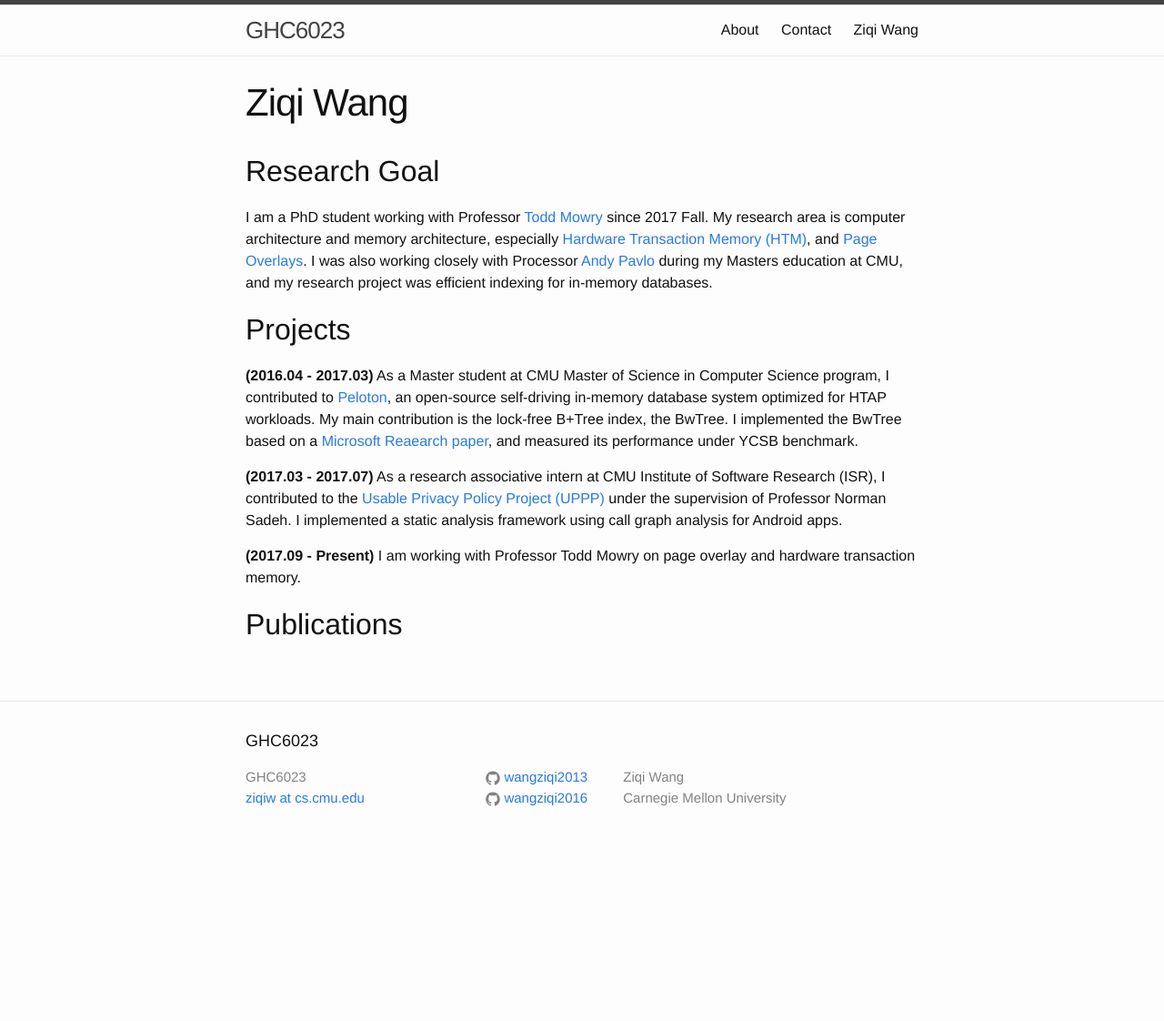
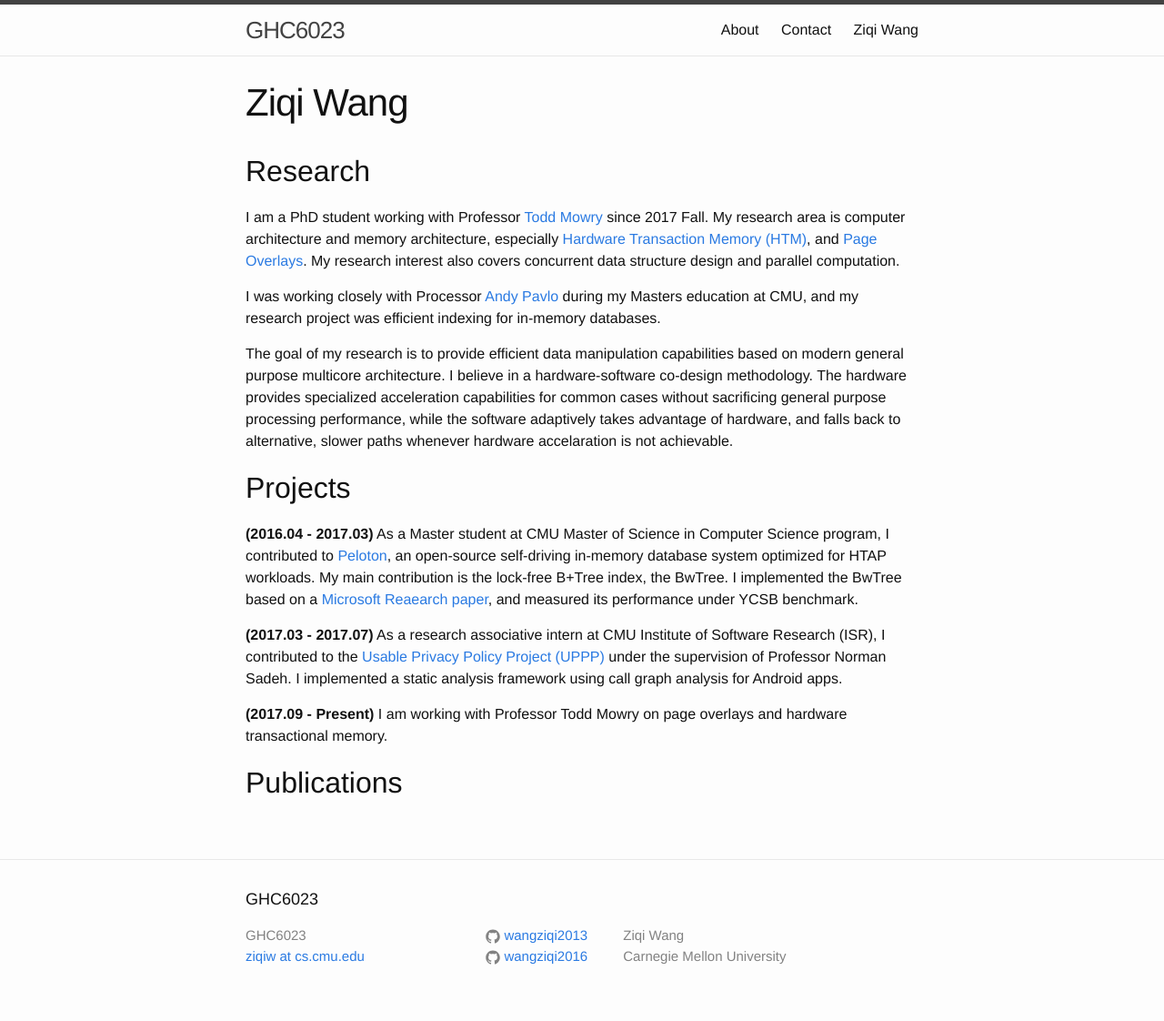
Before and after one commit to wangziqi2013/wangziqi2013.github.io, a Jekyll site: the page built from ziqiw.md, in a window 1280 px wide. Shown: the whole page at 91% size. Built offline with Jekyll 4.4.1, drawn with Linux system fonts in a browser that asks for light colours; before the commit the page ends 948 px from its top, so only the background shows below that.

Commit message:
Adding to research section

```diff
--- a/ziqiw.md
+++ b/ziqiw.md
@@ -4,14 +4,22 @@ title: Ziqi Wang
 permalink: /ziqiw/
 ---
 
-Research Goal
--------------
+Research
+--------
 
 I am a PhD student working with Professor [Todd Mowry](http://www.cs.cmu.edu/~tcm/ "Todd Mowry's homepage") since 2017 Fall.
 My research area is computer architecture and memory architecture, especially [Hardware Transaction Memory (HTM)](https://en.wikipedia.org/wiki/Transactional_memory "Transactional Memory"), and
 [Page Overlays](http://users.ece.cmu.edu/~omutlu/pub/page-overlays-for-fine-grained-memory-management_isca15.pdf "Page Overlays").
-I was also working closely with Processor [Andy Pavlo](http://www.cs.cmu.edu/~pavlo/ "Andy Pavlo's homepage") during my
+My research interest also covers concurrent data structure design and parallel computation.
+
+I was working closely with Processor [Andy Pavlo](http://www.cs.cmu.edu/~pavlo/ "Andy Pavlo's homepage") during my
 Masters education at CMU, and my research project was efficient indexing for in-memory databases.
+
+The goal of my research is to provide efficient data manipulation capabilities based on modern general purpose
+multicore architecture. I believe in a hardware-software co-design methodology. The hardware provides specialized
+acceleration capabilities for common cases without sacrificing general purpose processing performance, while the software
+adaptively takes advantage of hardware, and falls back to alternative, slower paths whenever hardware accelaration is
+not achievable.
 
 Projects
 --------
@@ -25,7 +33,7 @@ BwTree. I implemented the BwTree based on a [Microsoft Reaearch paper](https://w
 [Usable Privacy Policy Project (UPPP)](https://www.usableprivacy.org/ "UPPP") under the supervision of Professor Norman Sadeh.
 I implemented a static analysis framework using call graph analysis for Android apps.
 
-**(2017.09 - Present)** I am working with Professor Todd Mowry on page overlay and hardware transaction memory.
+**(2017.09 - Present)** I am working with Professor Todd Mowry on page overlays and hardware transactional memory.
 
 Publications
 ------------
```
